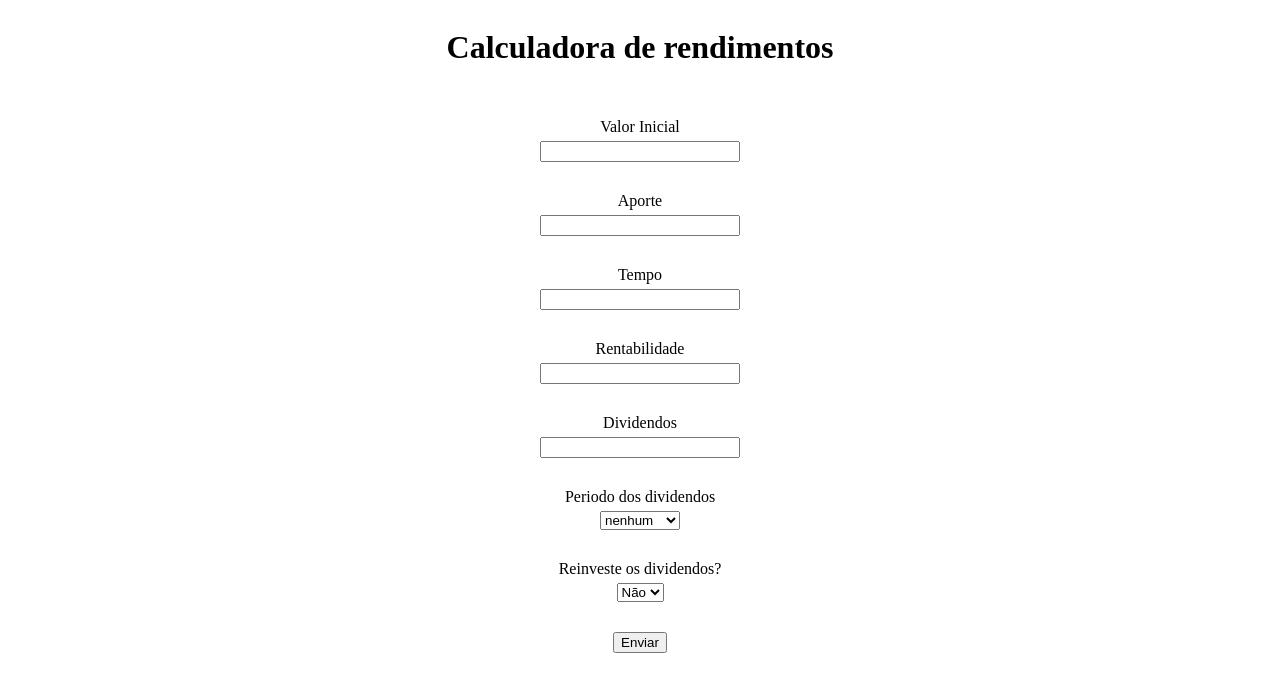
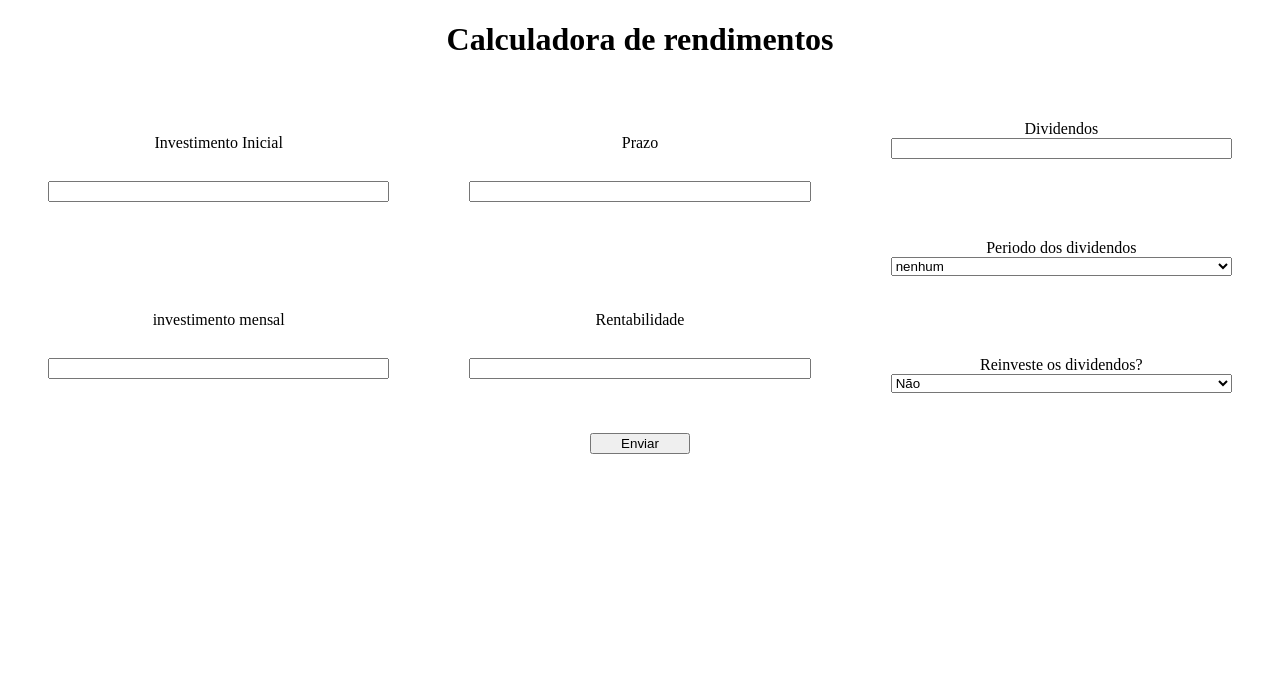
Before and after one commit to Matheus-Moura26/calculadoraFinanceira, a React (Create React App) app: page / in a window 1280 px wide. Shown: the top 692 px of the page. Built offline with nearby package versions, Linux system fonts and the light colour scheme.

Commit message:
resolvendo posicionamentos

```diff
--- a/src/App.js
+++ b/src/App.js
@@ -212,19 +212,41 @@ function App() {
 
 
   return (
+    <>
+      <h1 id="title">Calculadora de rendimentos</h1>
       <div className="calculadora-body">
-      <h1>Calculadora de rendimentos</h1>
 
-      <label className="calculadora-form-label">Valor Inicial</label>
+        <div className="calculadora-form-card">
+          <div className="calculadora-form-card-content">
+            <label className="calculadora-form-label">Investimento Inicial</label>
             <input className="calculadora-form-input" type="number"  onChange={ (e) => setValorInicial(parseFloat(e.target.value))}/>
-      <label className="calculadora-form-label">Aporte</label>
+          </div>
+
+          <div className="calculadora-form-card-content">
+            <label className="calculadora-form-label">investimento mensal</label>
             <input className="calculadora-form-input" type="number" onChange={ (e) => setAporte(parseFloat(e.target.value)) }/>
-      <label className="calculadora-form-label">Tempo</label>
+          </div>
+        </div>
+
+        <div className="calculadora-form-card">
+          <div className="calculadora-form-card-content">
+            <label className="calculadora-form-label">Prazo</label>
             <input className="calculadora-form-input" type="number" onChange={ (e) => setTempo(parseInt(e.target.value)) } />
+          </div>
+
+          <div className="calculadora-form-card-content">
             <label className="calculadora-form-label">Rentabilidade</label>
             <input className="calculadora-form-input"  type="number" onChange={ (e) => setRentabilidade(parseFloat(e.target.value)) } />
+          </div>
+        </div>
+
+        <div className="calculadora-form-card">
+          <div className="calculadora-form-card-content">
             <label className="calculadora-form-label">Dividendos</label>
             <input className="calculadora-form-input" type="number" onChange={ (e) => setDividendos(parseFloat(e.target.value)) } />
+          </div>
+
+          <div className="calculadora-form-card-content">
             <label className="calculadora-form-label">Periodo dos dividendos</label>
             <select className="calculadora-form-select" type="number"  onChange={ (e) => setPeriodoDividendos(parseInt(e.target.value))}>
               <option className="calculadora-form-options" value={0}>nenhum</option>
@@ -234,12 +256,21 @@ function App() {
               <option className="calculadora-form-options" value={6}>semestral</option>
               <option className="calculadora-form-options" value={12}>anual</option>
             </select>
+          </div>
+
+          <div className="calculadora-form-card-content">
             <label className="calculadora-form-label-select">Reinveste os dividendos?</label>
             <select className="calculadora-form-select" type="boolean" onChange={ (e) => setReinvesteDividendos(parseInt(e.target.value)) }>
               <option className="calculadora-form-options" value={0}>Não</option>
               <option className="calculadora-form-options" value={1}>Sim</option>
             </select>
-      <button  onClick={() => handleSubmit()}>Enviar</button>
+          </div>
+
+        </div>
+      </div>
+      <div className="calculadora-form-card-button">
+        <button className="calculadora-form-button"  onClick={() => handleSubmit()}>Enviar</button>
+      </div>
 
 
         { dividendosPagos[contador]? (
@@ -274,6 +305,7 @@ function App() {
 
 
         {dividendosPagos[contador] ? (
+          <div className="calculadora-table-card">
             <table>
               <thead>
                 <tr>
@@ -298,10 +330,11 @@ function App() {
                 ))}
               </tbody>
             </table>
+          </div>
+
         ) : null}
+    </>
 
-
-    </div>
   );
 }
 
--- a/src/css/app.css
+++ b/src/css/app.css
@@ -1,34 +1,71 @@
+#title{
+    text-align: center;
+}
 .calculadora-body{
     display: flex;
-    flex-direction: column;
+}
+    .calculadora-form-card{
+        display: flex;
+        flex-direction: row;
+        flex-wrap: wrap;
+        width: 33vw;
+    }
+        .calculadora-form-card-content{
+            display: flex;
+            flex-wrap: wrap;
+            width: 100%;
+            align-items: center;
+            justify-content: center;
+            text-align: center;
+            padding: 40px;
+        }
+            .calculadora-form-label{
+                width: 100%;
+            }
+            .calculadora-form-input{
+                width: 100%;
+            }
+            .calculadora-form-select{
+                width: 100%;
+
+            }
+                .calculadora-form-options{
+                    width: 100%;
+                }
+            .calculadora-form-label-select{
+                width: 100%;
+            }
+
+.calculadora-form-card-button{
+ width: 100%;
+ display: flex;
  align-items: center;
  justify-content: center;
 }
-    .calculadora-form-label{
-        margin-top: 30px;
-        padding-bottom: 5px;
+    .calculadora-form-button{
+        width: 100px;
     }
-    .calculadora-form-input{
-        width: 15vw;
-    }
-    .calculadora-form-select{
-        margin-bottom: 30px;
 
-    }
-        .calculadora-form-options{
-        }
-    .calculadora-form-label-select{
-        padding-bottom: 5px;
-    }
 .calculadora-resumo-card{
-        margin-top: 30px;
+    width: 100%;
+    margin-top: 5vh;
     display: flex;
+    align-items: center;
+    justify-content: center;
 
 }
     .calculadora-resumo-card p{
         padding: 10px 1vw;
     }
 
+
+.calculadora-table-card{
+    width: 100%;
+    display: flex;
+    align-items: center;
+    justify-content: center;
+    padding-bottom: 10vh;
+}
 tbody tr td{
     padding: 0.5vh 1vw;
     border-bottom: .5px solid black;
```
Lines whose indentation alone changed are shown as unchanged.
